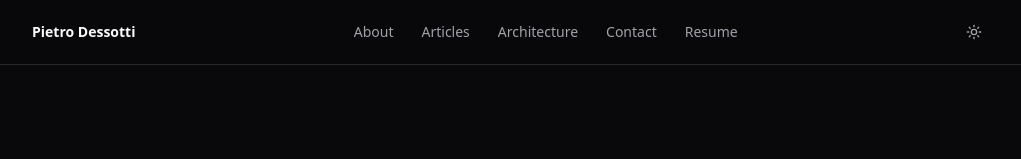
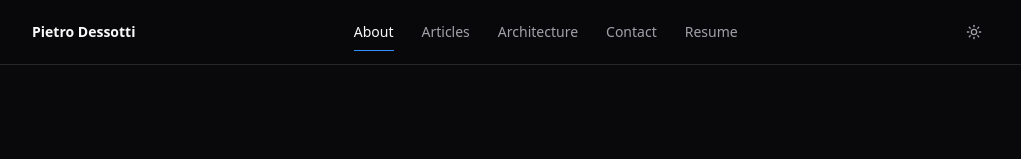
Before and after one commit to pietrodessotti/portifolio-pietro-dessotti, a Next.js app: page /about in a window 1280 px wide. Shown: the top 159 px of the page, without its empty margins (128-1149 px from the left). Built offline with nearby package versions, Linux system fonts and the light colour scheme; no server answers.

Commit message:
feat: add page transitions and active nav state

```diff
--- a/src/app/globals.css
+++ b/src/app/globals.css
@@ -54,6 +54,18 @@ html {
   scroll-behavior: smooth;
 }
 
+/* Page transition */
+@keyframes page-in {
+  from {
+    opacity: 0;
+    transform: translateY(6px);
+  }
+  to {
+    opacity: 1;
+    transform: translateY(0);
+  }
+}
+
 /* Focus styles */
 :focus-visible {
   outline: 2px solid var(--accent);
--- a/src/app/layout.tsx
+++ b/src/app/layout.tsx
@@ -4,6 +4,7 @@ import './globals.css'
 import { ThemeProvider } from '@/components/layout/ThemeProvider'
 import { Header } from '@/components/layout/Header'
 import { Footer } from '@/components/layout/Footer'
+import { PageTransition } from '@/components/layout/PageTransition'
 
 const inter = Inter({
   variable: '--font-inter',
@@ -71,7 +72,7 @@ export default function RootLayout({
         <ThemeProvider>
           <div className="flex min-h-screen flex-col">
             <Header />
-            <main className="flex-1">{children}</main>
+            <main className="flex-1"><PageTransition>{children}</PageTransition></main>
             <Footer />
           </div>
         </ThemeProvider>
--- a/src/components/layout/Header.tsx
+++ b/src/components/layout/Header.tsx
@@ -1,8 +1,7 @@
 import Link from 'next/link'
-import { navLinks } from '@/data/navigation'
 import { ThemeToggle } from './ThemeToggle'
 import { MobileMenu } from './MobileMenu'
-import { cn } from '@/lib/utils'
+import { NavLinks } from './NavLinks'
 
 export function Header() {
   return (
@@ -10,26 +9,12 @@ export function Header() {
       <div className="relative mx-auto flex h-16 max-w-5xl items-center justify-between px-4 sm:px-6 lg:px-8">
         <Link
           href="/"
-          className="text-sm font-semibold text-[var(--foreground)] hover:text-[var(--accent)] transition-colors"
+          className="text-sm font-semibold text-[var(--foreground)] hover:text-[var(--accent)] transition-colors duration-150"
         >
           Pietro Dessotti
         </Link>
 
-        <nav className="hidden md:flex items-center gap-1">
-          {navLinks.slice(1).map((link) => (
-            <Link
-              key={link.href}
-              href={link.href}
-              className={cn(
-                'rounded-md px-3 py-2 text-sm font-medium text-[var(--muted)]',
-                'hover:bg-[var(--muted-bg)] hover:text-[var(--foreground)]',
-                'transition-colors duration-200'
-              )}
-            >
-              {link.label}
-            </Link>
-          ))}
-        </nav>
+        <NavLinks />
 
         <div className="flex items-center gap-2">
           <ThemeToggle />
--- a/src/components/layout/MobileMenu.tsx
+++ b/src/components/layout/MobileMenu.tsx
@@ -2,18 +2,20 @@
 
 import { useState } from 'react'
 import Link from 'next/link'
+import { usePathname } from 'next/navigation'
 import { Menu, X } from 'lucide-react'
 import { navLinks } from '@/data/navigation'
 import { cn } from '@/lib/utils'
 
 export function MobileMenu() {
   const [open, setOpen] = useState(false)
+  const pathname = usePathname()
 
   return (
     <div className="md:hidden">
       <button
         onClick={() => setOpen(!open)}
-        className="flex h-9 w-9 items-center justify-center rounded-md text-[var(--muted)] hover:bg-[var(--muted-bg)] hover:text-[var(--foreground)] transition-colors"
+        className="flex h-9 w-9 items-center justify-center rounded-md text-[var(--muted)] hover:bg-[var(--muted-bg)] hover:text-[var(--foreground)] transition-colors duration-150"
         aria-label="Toggle navigation menu"
       >
         {open ? <X className="h-5 w-5" /> : <Menu className="h-5 w-5" />}
@@ -22,20 +24,27 @@ export function MobileMenu() {
       {open && (
         <div className="absolute left-0 right-0 top-full border-b border-[var(--border)] bg-[var(--background)] px-4 py-4 shadow-sm">
           <nav className="flex flex-col gap-1">
-            {navLinks.map((link) => (
+            {navLinks.map((link) => {
+              const isActive =
+                pathname === link.href ||
+                (link.href !== '/' && pathname.startsWith(link.href))
+
+              return (
                 <Link
                   key={link.href}
                   href={link.href}
                   onClick={() => setOpen(false)}
                   className={cn(
-                  'rounded-md px-3 py-2 text-sm font-medium text-[var(--muted)]',
-                  'hover:bg-[var(--muted-bg)] hover:text-[var(--foreground)]',
-                  'transition-colors duration-200'
+                    'rounded-md px-3 py-2 text-sm font-medium transition-colors duration-150',
+                    isActive
+                      ? 'bg-[var(--muted-bg)] text-[var(--foreground)]'
+                      : 'text-[var(--muted)] hover:bg-[var(--muted-bg)] hover:text-[var(--foreground)]'
                   )}
                 >
                   {link.label}
                 </Link>
-            ))}
+              )
+            })}
           </nav>
         </div>
       )}
--- /dev/null
+++ b/src/components/layout/NavLinks.tsx
@@ -0,0 +1,38 @@
+'use client'
+
+import Link from 'next/link'
+import { usePathname } from 'next/navigation'
+import { navLinks } from '@/data/navigation'
+import { cn } from '@/lib/utils'
+
+export function NavLinks() {
+  const pathname = usePathname()
+
+  return (
+    <nav className="hidden md:flex items-center gap-1">
+      {navLinks.slice(1).map((link) => {
+        const isActive =
+          pathname === link.href ||
+          (link.href !== '/' && pathname.startsWith(link.href))
+
+        return (
+          <Link
+            key={link.href}
+            href={link.href}
+            className={cn(
+              'relative rounded-md px-3 py-2 text-sm font-medium transition-colors duration-150',
+              isActive
+                ? 'text-[var(--foreground)]'
+                : 'text-[var(--muted)] hover:bg-[var(--muted-bg)] hover:text-[var(--foreground)]'
+            )}
+          >
+            {link.label}
+            {isActive && (
+              <span className="absolute inset-x-3 -bottom-px h-px bg-[var(--accent)]" />
+            )}
+          </Link>
+        )
+      })}
+    </nav>
+  )
+}
--- /dev/null
+++ b/src/components/layout/PageTransition.tsx
@@ -0,0 +1,13 @@
+'use client'
+
+import { usePathname } from 'next/navigation'
+
+export function PageTransition({ children }: { children: React.ReactNode }) {
+  const pathname = usePathname()
+
+  return (
+    <div key={pathname} style={{ animation: 'page-in 0.22s ease-out both' }}>
+      {children}
+    </div>
+  )
+}
```
Lines whose indentation alone changed are shown as unchanged.
